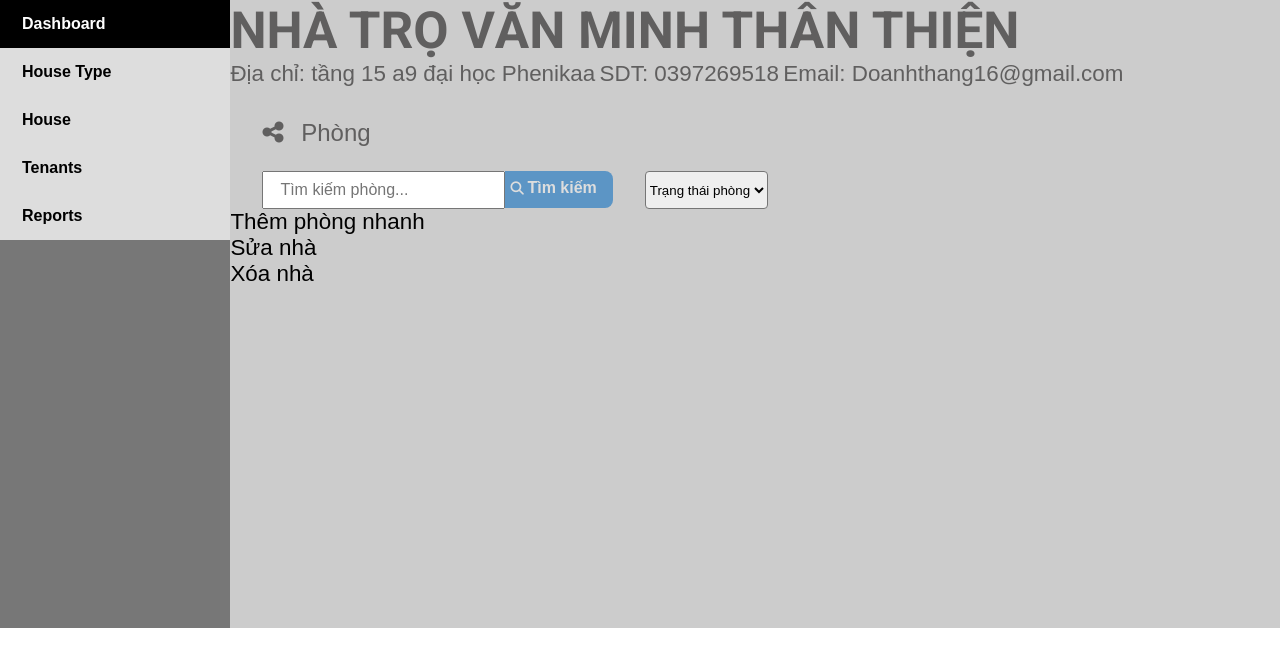
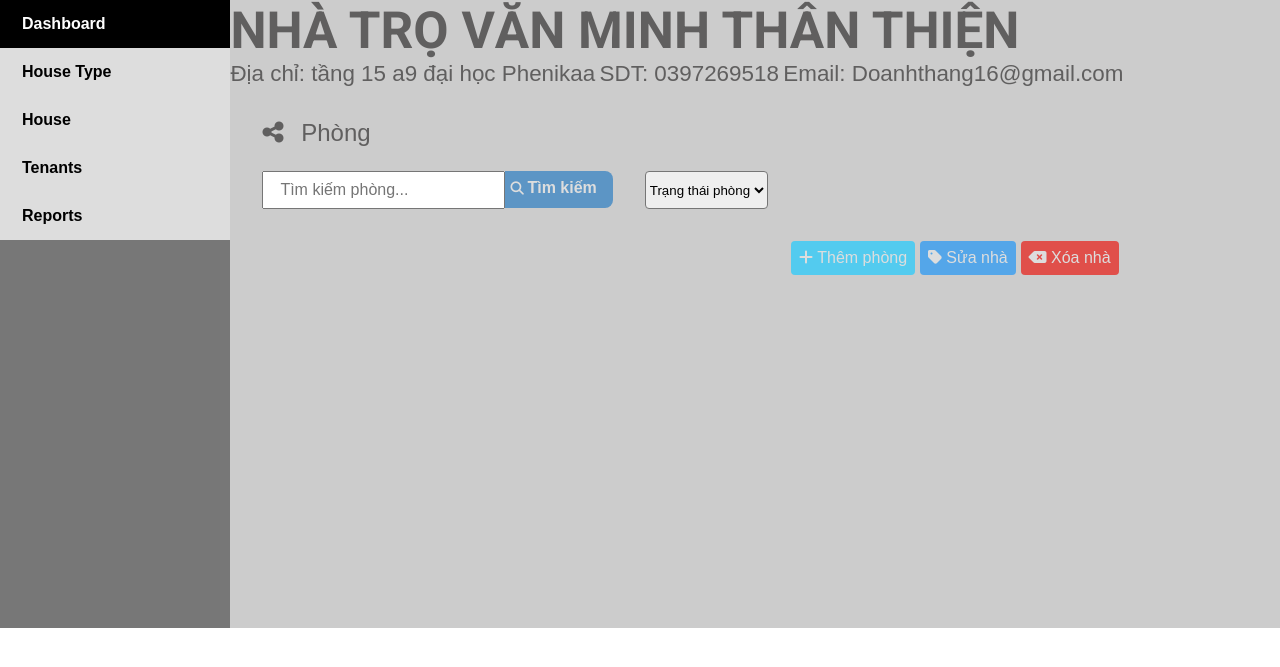
Before and after one commit to tranhoa2003/DACS_Nhom3, a PHP site: page /phong/index.html in a window 1280 px wide. Shown: the part 45-712 px from the top of the page. Run offline with PHP 8.4, Linux system fonts and the light colour scheme; some web fonts are replaced.

Commit message:
add option

```diff
--- a/DACS/phong/index.html
+++ b/DACS/phong/index.html
@@ -61,9 +61,17 @@
             </form>
           </div>
           <div class="option_setting">
-            <div class="add_room">Thêm phòng nhanh</div>
-            <div class="setting_house">Sửa nhà</div>
-            <div class="delete_house">Xóa nhà</div>
+            <div class="option add_room">
+              <i class="fa-solid fa-plus"></i>
+              Thêm phòng
+            </div>
+            <div class="option setting_house">
+              <i class="fa-solid fa-tag"></i>
+              Sửa nhà
+            </div>
+            <div class="option delete_house">
+              <i class="fa-solid fa-delete-left"></i>
+              Xóa nhà</div>
           </div>
         </div>
       </div>
--- a/DACS/phong/style.css
+++ b/DACS/phong/style.css
@@ -170,3 +170,29 @@ a{
 
 
 /* ENd title */
+
+/* Start option  */
+.option_setting{
+    margin-top: 2rem;
+    display: flex;
+    font-size: 1rem;
+    justify-content: flex-end;
+}
+.option{
+    padding: 0.5rem;
+    border-radius: 4px;
+    color: #ddd;
+    margin-right: 0.3rem;
+}
+.add_room{
+    background-color: #53cbef;
+
+}
+.setting_house{
+    background-color: #54a6e9;
+}
+.delete_house{
+    background-color: #e04f4a;
+}
+
+/* End option */
```
